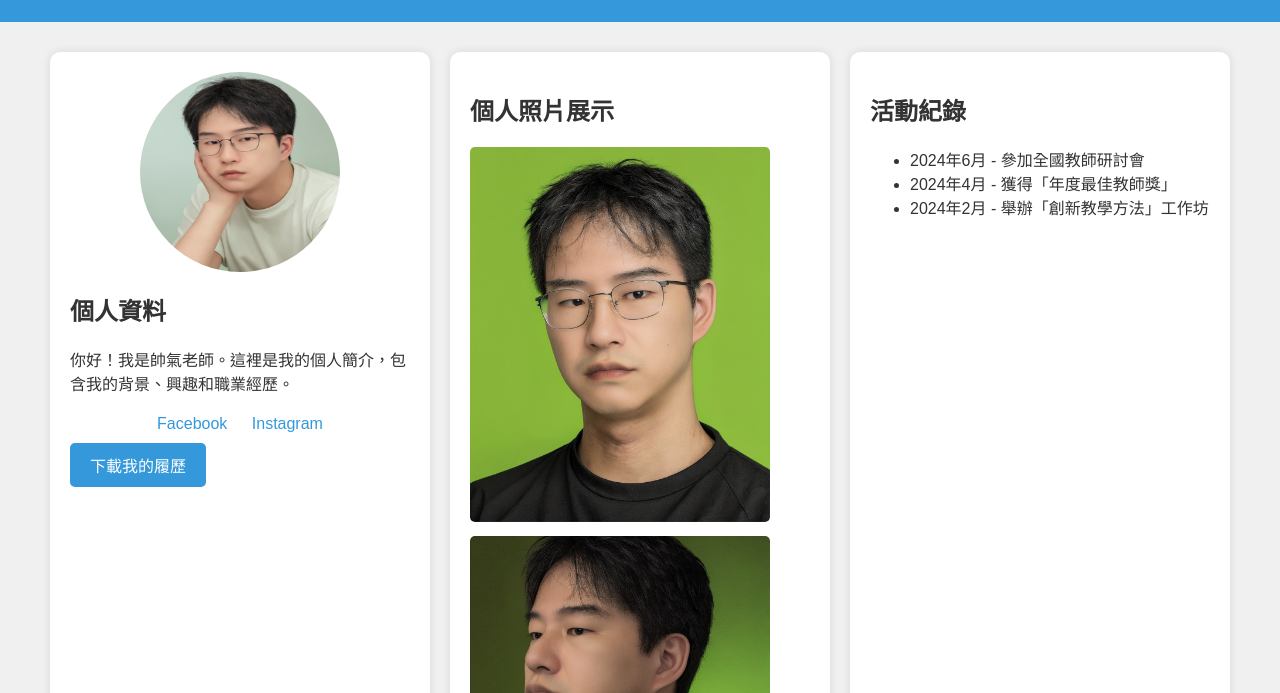
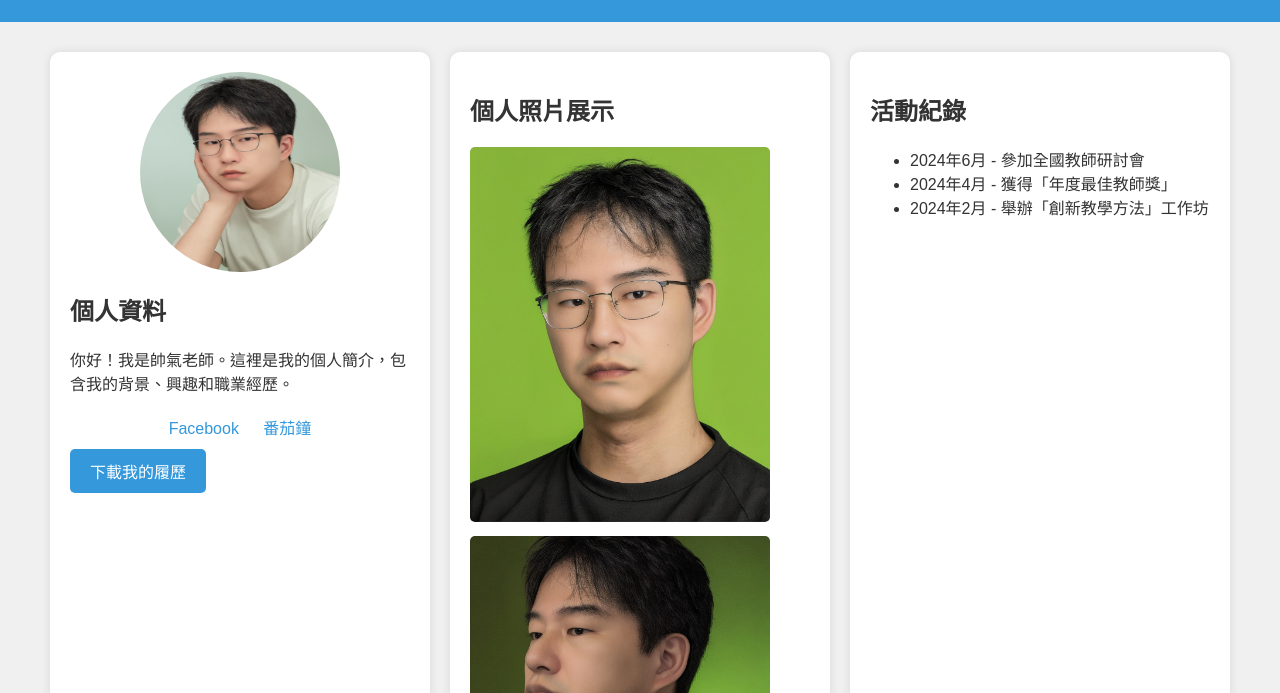
Before and after one commit to tnuitc/tnuitc.github.io, a plain HTML site: page index.html in a window 1280 px wide. Shown: the part 107-800 px from the top of the page. Drawn offline with Linux system fonts and the light colour scheme.

Commit message:
sss
ssss

```diff
--- a/index.html
+++ b/index.html
@@ -113,7 +113,7 @@
                 <p>你好！我是帥氣老師。這裡是我的個人簡介，包含我的背景、興趣和職業經歷。</p>
                 <div class="social-links">
                     <a href="https://www.facebook.com/iddmail" target="_blank">Facebook</a>
-                    <a href="https://www.instagram.com/jaosn_xie/" target="_blank">Instagram</a>
+                    <a href="aa.html" target="_blank">番茄鐘</a>
                 </div>
                 <a href="resume.pdf" class="download-btn" download>下載我的履歷</a>
             </section>
```
